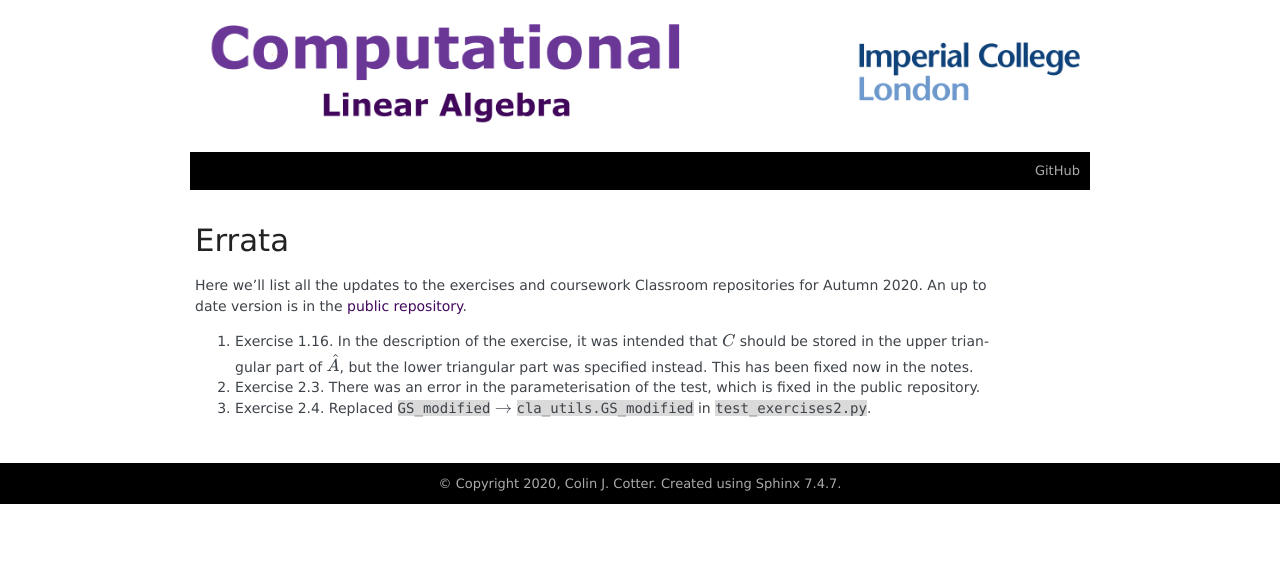
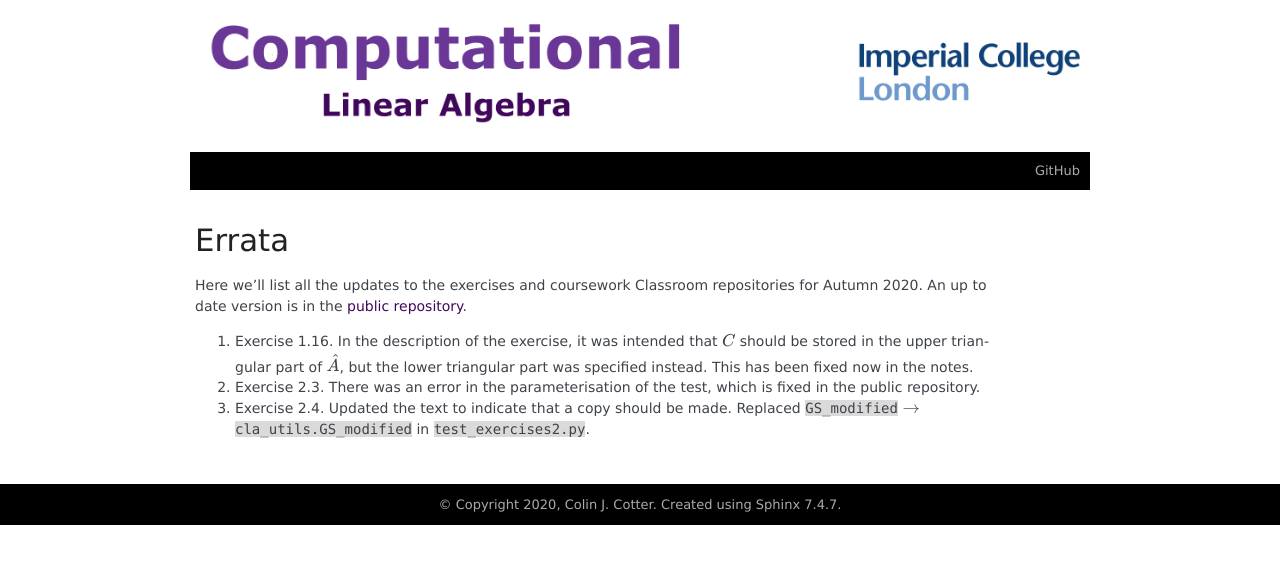
Before and after one commit to comp-lin-alg/comp-lin-alg-course, a Sphinx documentation site: the page built from doc/source/errata.rst, in a window 1280 px wide. Shown: the top 564 px of the page. Built offline with Sphinx 7.4.7, drawn with Linux system fonts in a browser that asks for light colours; formulas are drawn with MathJax 3; pages that are not in the unit, such as notebooks, are missing from menus.

```diff
--- a/doc/source/errata.rst
+++ b/doc/source/errata.rst
@@ -14,5 +14,6 @@
    fixed now in the notes.
 #. Exercise 2.3. There was an error in the parameterisation of the
    test, which is fixed in the public repository.
-#. Exercise 2.4. Replaced ``GS_modified`` `\to`
+#. Exercise 2.4. Updated the text to indicate that a copy should be made.
+   Replaced ``GS_modified`` `\to`
    ``cla_utils.GS_modified`` in ``test_exercises2.py``.
```
Also changed, not shown: 1 other file.
